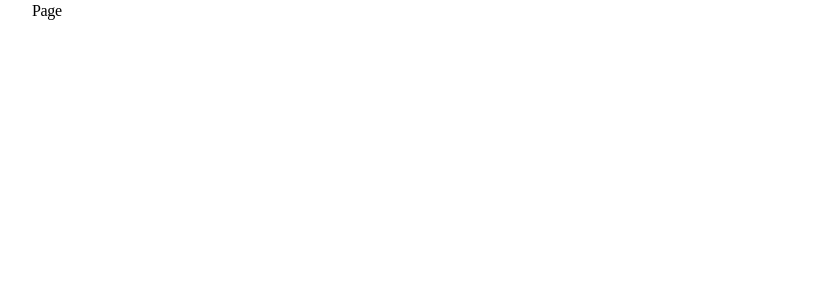
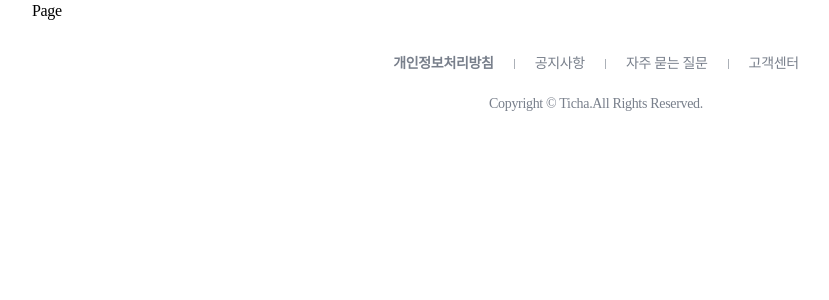
Before and after one commit to ticha-ai/ticha-FE, a Next.js app: page / in a window 1280 px wide. Shown: the top 300 px of the page, without its empty margins (44-873 px from the left). Built offline with nearby package versions, Linux system fonts and the light colour scheme.

Commit message:
feat: footer 컴포넌트 구현

```diff
--- a/src/app/page.tsx
+++ b/src/app/page.tsx
@@ -1,3 +1,10 @@
+import Footer from '@/components/Footer';
+
 export default function Home() {
-  return <div>Page</div>;
+  return (
+    <div>
+      Page
+      <Footer />
+    </div>
+  );
 }
--- /dev/null
+++ b/src/components/Footer/index.tsx
@@ -0,0 +1,47 @@
+import React from 'react';
+
+import styles from './style.module.css';
+
+const Footer = () => {
+  return (
+    <footer className={styles.footerLayout} aria-label='footer'>
+      <FooterMenu />
+      <Copyright />
+    </footer>
+  );
+};
+
+export default Footer;
+
+const footerItems = [
+  '개인정보처리방침',
+  '공지사항',
+  '자주 묻는 질문',
+  '고객센터',
+];
+
+const FooterMenu = () => {
+  return (
+    <ul className={styles.footerList}>
+      {footerItems.map((item, index) => (
+        <React.Fragment key={item}>
+          <FooterItem>{item}</FooterItem>
+          {index < footerItems.length - 1 && <FooterDivider />}
+        </React.Fragment>
+      ))}
+    </ul>
+  );
+};
+
+// 추후에 링크 추가 필요
+const FooterItem = ({ children }: { children: React.ReactNode }) => {
+  return <li className={styles.footerItem}>{children}</li>;
+};
+
+const FooterDivider = () => {
+  return <div className={styles.footerDivider} />;
+};
+
+const Copyright = () => {
+  return <p>Copyright © Ticha.All Rights Reserved.</p>;
+};
--- /dev/null
+++ b/src/components/Footer/style.module.css
@@ -0,0 +1,50 @@
+.footerLayout {
+  width: 100%;
+  height: 112px;
+  text-align: center;
+  padding-top: var(--typography--sizes-5xl);
+  padding-bottom: var(--typography--sizes-2xl);
+  color: var(--color--gray-400);
+  font-size: var(--typography--sizes-sm);
+  background-color: var(--color-gray-0);
+}
+
+.footerList {
+  display: flex;
+  justify-content: center;
+  align-items: center;
+  gap: var(--typography--sizes-2xl);
+  margin-bottom: var(--typography--sizes-2xl);
+}
+
+.footerDivider {
+  width: 1px;
+  height: 10px;
+  background-color: var(--color--gray-200);
+}
+
+.footerItem {
+  list-style: none;
+}
+
+.footerItem:first-child {
+  font-weight: var(--typography--weights-semibold);
+}
+
+/* 추후에 모바일 넓이가 변경될 수 있음 */
+@media (max-width: 390px) {
+  .footerLayout {
+    height: 197px;
+    padding-top: var(--typography--sizes-3xl);
+    font-size: var(--typography--sizes-xs);
+  }
+
+  .footerList {
+    flex-direction: column;
+    gap: var(--typography--sizes-lg);
+  }
+
+  .footerDivider {
+    display: none;
+  }
+}
```
